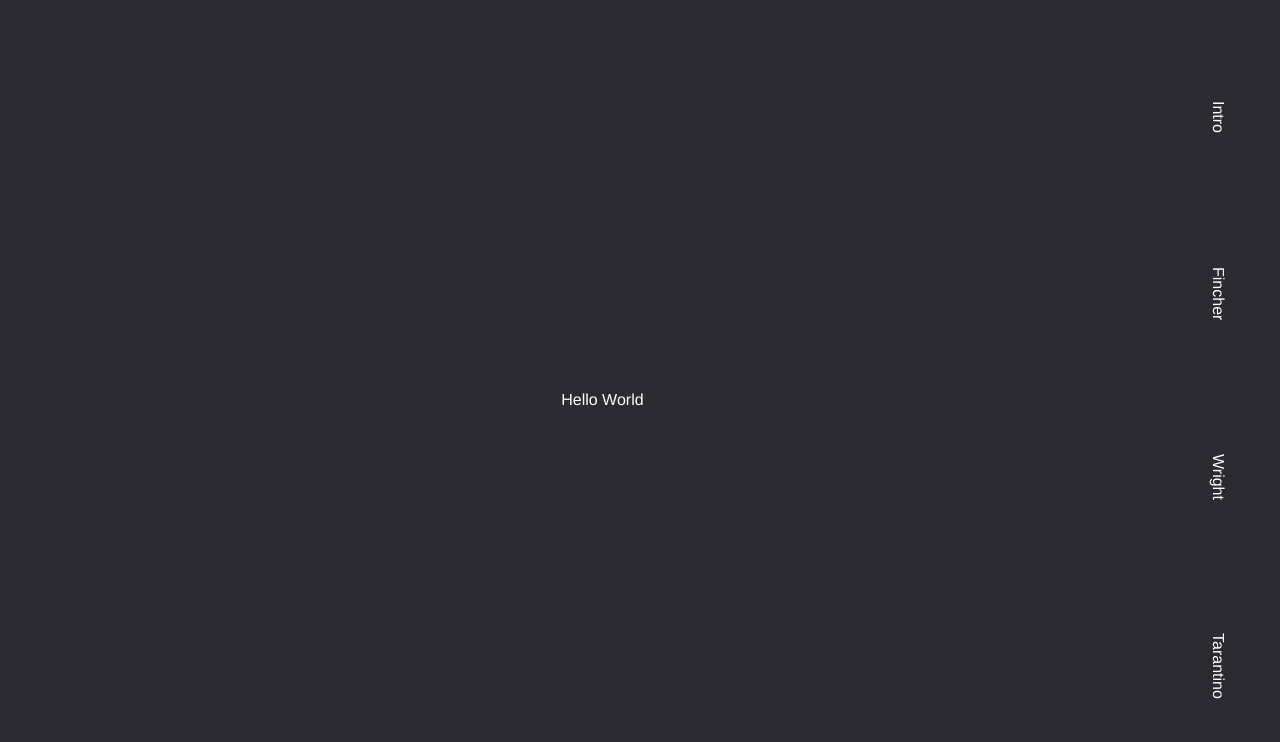
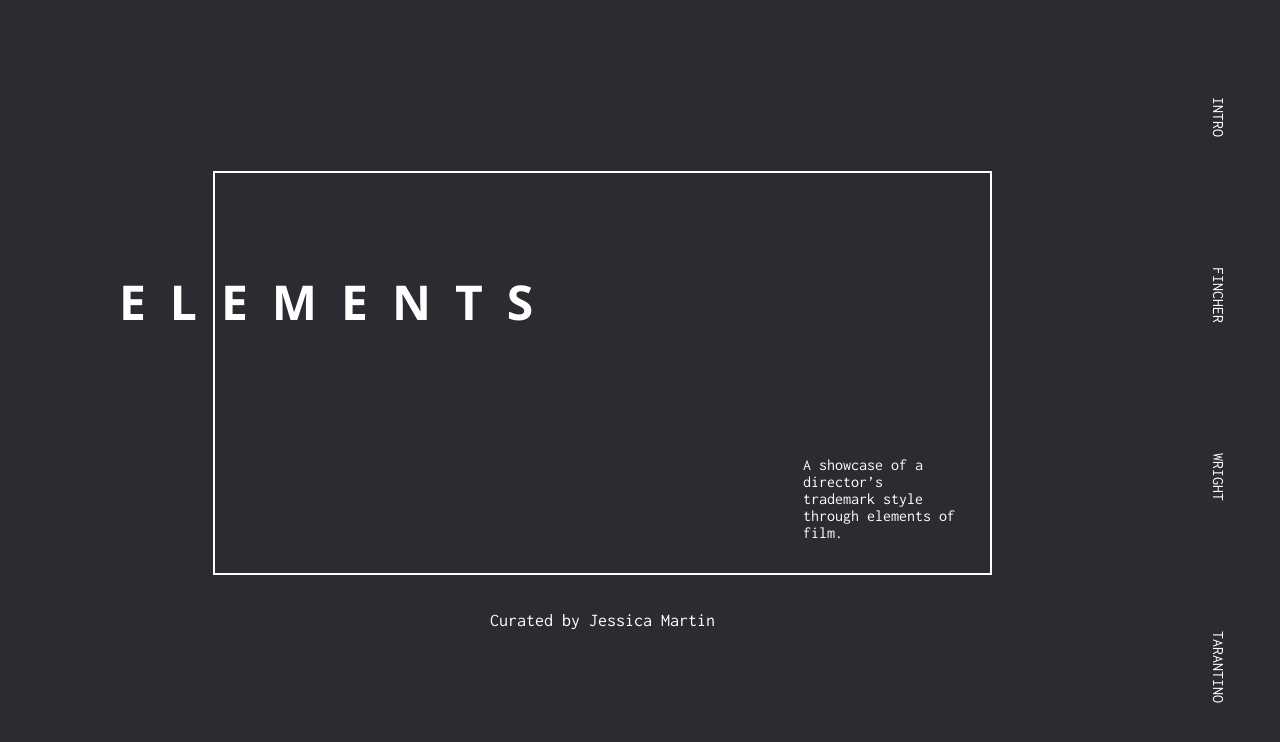
Before and after one commit to jessmartian/capstone, a Vue app in the folder elements/: page / in a window 1280 px wide. Shown: the top 742 px of the page. Built offline with nearby package versions, Linux system fonts and the light colour scheme.

Commit message:
INTRO PAGE COMPLETEO

```diff
--- a/elements/public/index.html
+++ b/elements/public/index.html
@@ -5,6 +5,7 @@
     <meta http-equiv="X-UA-Compatible" content="IE=edge">
     <meta name="viewport" content="width=device-width,initial-scale=1.0">
     <link rel="icon" href="<%= BASE_URL %>favicon.ico">
+    <link href="https://fonts.googleapis.com/css?family=Inconsolata|Open+Sans:400,700" rel="stylesheet">
     <title>elements</title>
   </head>
   <body>
--- a/elements/src/App.vue
+++ b/elements/src/App.vue
@@ -68,7 +68,7 @@
   margin: 0;
 }
 #app {
-  font-family: 'Avenir', Helvetica, Arial, sans-serif;
+  font-family: 'Inconsolata', monospace;
   -webkit-font-smoothing: antialiased;
   -moz-osx-font-smoothing: grayscale;
   text-align: center;
--- a/elements/src/components/Intro.vue
+++ b/elements/src/components/Intro.vue
@@ -1,6 +1,14 @@
 <template>
-  <div class="hello">
-    Hello World
+  <div class="intro">
+    <div class="intro-box">
+      <div class="intro__title">Elements</div>
+      <div class="intro__description">
+        A showcase of a director’s trademark style through elements of film.
+      </div>
+    </div>
+    <div class="intro__credit">
+      Curated by Jessica Martin
+    </div>
   </div>
 </template>
 
@@ -10,20 +18,37 @@
 };
 </script>
 
-<!-- Add "scoped" attribute to limit CSS to this component only -->
 <style scoped lang="scss">
-h3 {
-  margin: 40px 0 0;
-}
-ul {
-  list-style-type: none;
-  padding: 0;
-}
-li {
-  display: inline-block;
-  margin: 0 10px;
-}
-a {
-  color: #42b983;
-}
+  .intro {
+    &-box {
+      display: flex;
+      position: relative;
+      border: 2px solid #FFFFFF;
+      width: 775px;
+      height: 400px;
+    }
+    &__title {
+      font-family: 'Open Sans', sans-serif;
+      position: absolute;
+      left: -2em;
+      top: 2em;
+      font-size: 48px;
+      font-weight: 700;
+      text-transform: uppercase;
+      letter-spacing: 0.5em;
+    }
+    &__description {
+      position: absolute;
+      right: 0;
+      bottom: 0;
+      margin: 2em;
+      font-size: 16px;
+      width: 20%;
+      text-align: left;
+    }
+    &__credit {
+      margin-top: 2em;
+      font-size: 18px;
+    }
+  }
 </style>
--- a/elements/src/components/Sidebar.vue
+++ b/elements/src/components/Sidebar.vue
@@ -45,6 +45,8 @@
       cursor: pointer;
       padding: 2em 1em;
       border:  1px solid #2B2B31;
+      text-transform: uppercase;
+      font-size: 16px;
       &:hover {
         border:  1px solid #FFFFFF
       }
```
